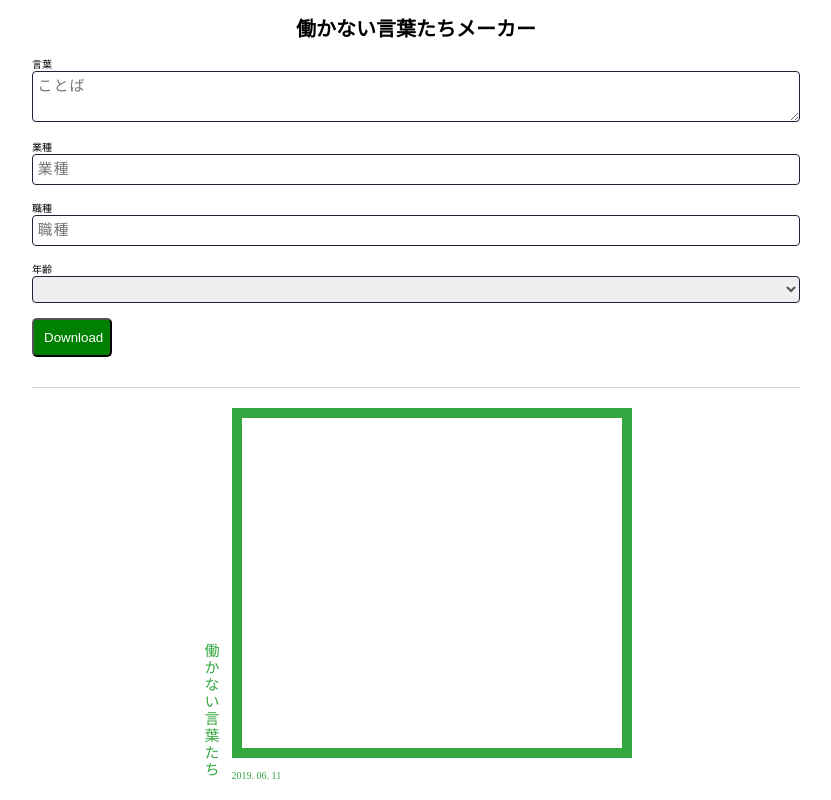
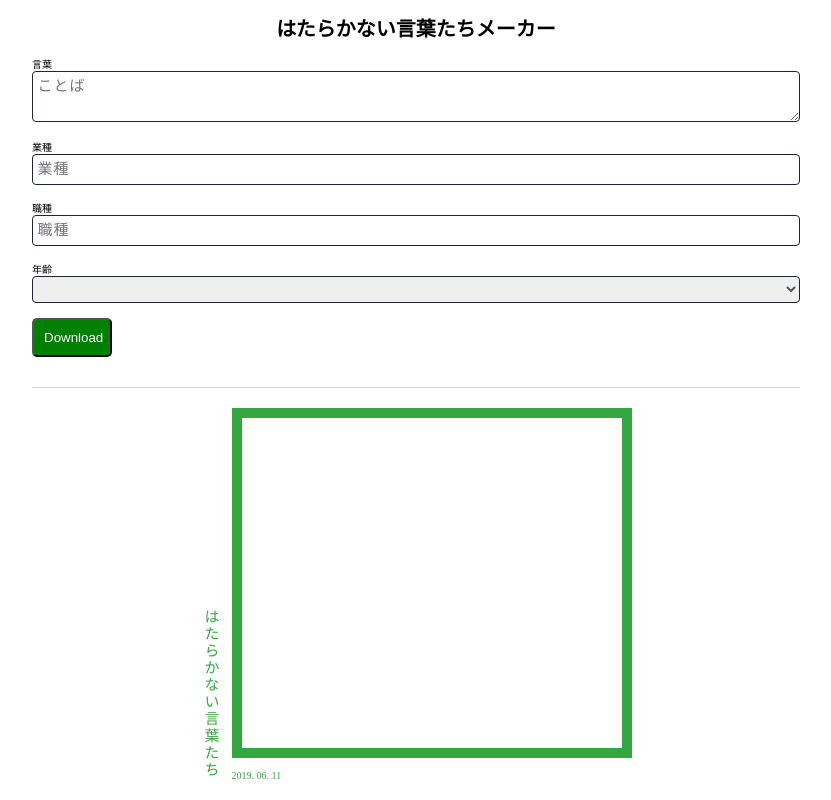
Before and after one commit to dashi296/wordsthatneet, a React (Create React App) app: page / in a window 1280 px wide. Shown: the whole page, without its empty margins (224-1055 px from the left). Built offline with nearby package versions, Linux system fonts and the light colour scheme.

Commit message:
文言変更

```diff
--- a/src/App.js
+++ b/src/App.js
@@ -84,7 +84,7 @@ class App extends React.Component {
   render(){
     return (
       <React.Fragment>
-        <h1 className="heading">働かない言葉たちメーカー</h1>
+        <h1 className="heading">はたらかない言葉たちメーカー</h1>
         <div className="input-field">
           <label>言葉</label>
           <textarea name="words" value={this.state.words} onChange={(e)=>this.handleChangeWords(e)} placeholder="ことば" />
@@ -112,7 +112,7 @@ class App extends React.Component {
         </div>
 
         <div id="container">
-          <div className="title">働かない言葉たち</div>
+          <div className="title">はたらかない言葉たち</div>
             <div id="canvas-container">
               <div id="canvas">
               <Words words={this.state.words_html} />
```
